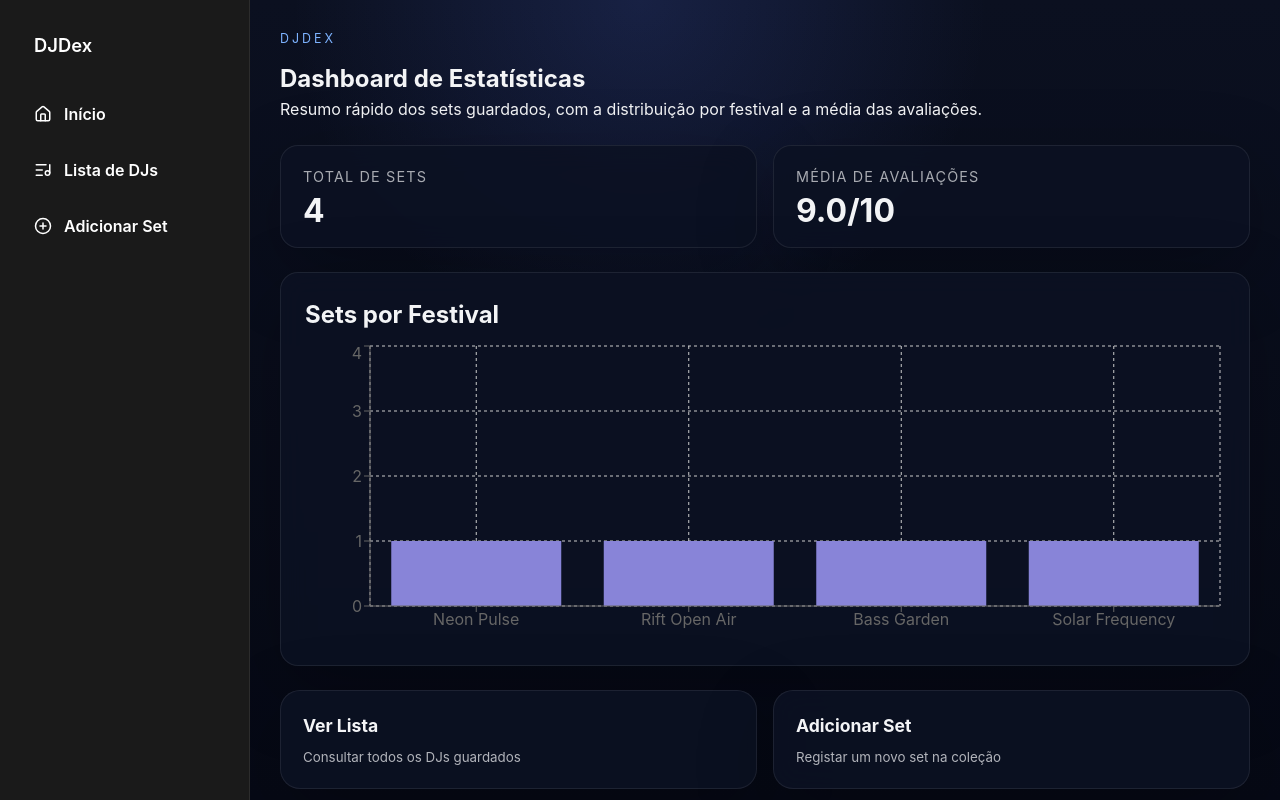
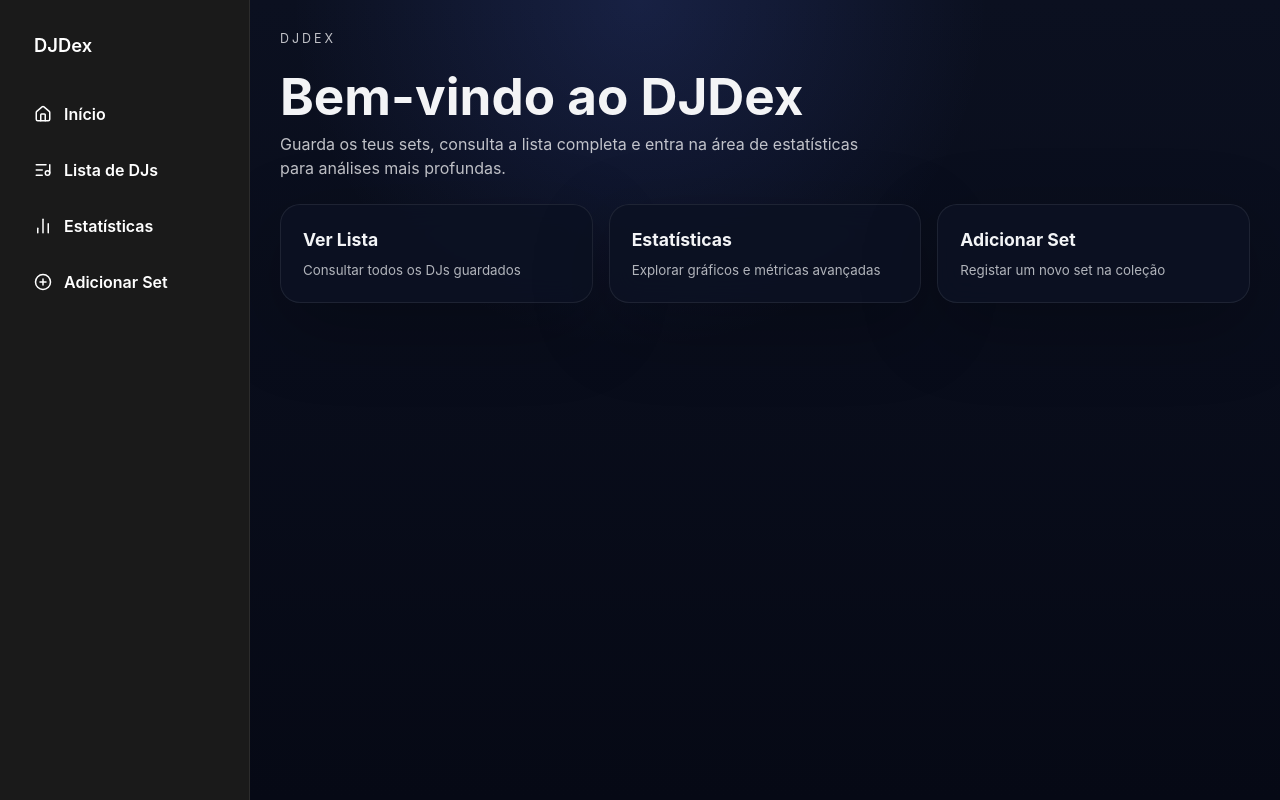
Before and after one commit to opaulosilva233/DJDex, a React (Vite) app: page / in a window 1280 px wide. Built offline with nearby package versions, Linux system fonts and the light colour scheme.

Commit message:
feat: add Stats page for detailed DJ set analysis and update Navbar for navigation

```diff
--- a/src/App.jsx
+++ b/src/App.jsx
@@ -5,6 +5,7 @@ import Navbar from './components/Navbar'
 import AddSetPage from './pages/AddSetPage'
 import Home from './pages/Home'
 import SetList from './pages/SetList'
+import Stats from './pages/Stats'
 import { djSets } from './data/mockData'
 
 export default function App() {
@@ -51,6 +52,7 @@ export default function App() {
               path="/lista"
               element={<SetList sets={sets} onDeleteSet={handleDeleteSet} />}
             />
+            <Route path="/estatisticas" element={<Stats sets={sets} />} />
             <Route
               path="/adicionar"
               element={<AddSetPage handleAddSet={handleAddSet} />}
--- a/src/components/Navbar.jsx
+++ b/src/components/Navbar.jsx
@@ -1,4 +1,4 @@
-import { Home, ListMusic, PlusCircle } from 'lucide-react'
+import { BarChart2, Home, ListMusic, PlusCircle } from 'lucide-react'
 import { Link } from 'react-router-dom'
 
 const sidebarStyle = {
@@ -41,6 +41,10 @@ export default function Navbar() {
 					<ListMusic size={18} />
 					<span>Lista de DJs</span>
 				</Link>
+				<Link to="/estatisticas" style={linkStyle}>
+					<BarChart2 size={18} />
+					<span>Estatísticas</span>
+				</Link>
 				<Link to="/adicionar" style={linkStyle}>
 					<PlusCircle size={18} />
 					<span>Adicionar Set</span>
--- a/src/pages/Home.jsx
+++ b/src/pages/Home.jsx
@@ -1,99 +1,25 @@
-import { useMemo } from 'react'
 import { Link } from 'react-router-dom'
-import {
-	Bar,
-	BarChart,
-	CartesianGrid,
-	ResponsiveContainer,
-	Tooltip,
-	XAxis,
-	YAxis,
-} from 'recharts'
 
 export default function Home({ sets }) {
-	const { totalSets, mediaAvaliacao, setsPorFestival } = useMemo(() => {
-		const totalSets = sets.length
-		const ratedSets = sets.filter(
-			(set) => set.avaliacao !== null && set.avaliacao !== undefined,
-		)
-
-		const totalAvaliacoes = ratedSets.reduce(
-			(sum, set) => sum + Number(set.avaliacao),
-			0,
-		)
-		const mediaAvaliacao =
-			ratedSets.length === 0 ? 0 : totalAvaliacoes / ratedSets.length
-
-		const contagemPorFestival = sets.reduce((accumulator, set) => {
-			if (!set.festival) {
-				return accumulator
-			}
-
-			const currentCount = accumulator.get(set.festival) ?? 0
-			accumulator.set(set.festival, currentCount + 1)
-
-			return accumulator
-		}, new Map())
-
-		const setsPorFestival = Array.from(contagemPorFestival, ([name, quantidade]) => ({
-			name,
-			quantidade,
-		}))
-
-		return {
-			totalSets,
-			mediaAvaliacao,
-			setsPorFestival,
-		}
-	}, [sets])
-
 	return (
-		<div style={{ display: 'grid', gap: '24px' }}>
-			<section>
+		<div className="page-section">
+			<section className="section-header">
 				<p className="eyebrow">DJDex</p>
-				<h1>Dashboard de Estatísticas</h1>
+				<h1>Bem-vindo ao DJDex</h1>
 				<p>
-					Resumo rápido dos sets guardados, com a distribuição por festival e a
-					média das avaliações.
+					Guarda os teus sets, consulta a lista completa e entra na área de
+					estatísticas para análises mais profundas.
 				</p>
-			</section>
-
-			<section
-				style={{
-					display: 'grid',
-					gridTemplateColumns: 'repeat(auto-fit, minmax(220px, 1fr))',
-					gap: '16px',
-				}}
-			>
-				<div className="glass-card">
-					<p className="card-label">Total de Sets</p>
-					<strong className="card-value">{totalSets}</strong>
-				</div>
-				<div className="glass-card">
-					<p className="card-label">Média de Avaliações</p>
-					<strong className="card-value">{mediaAvaliacao.toFixed(1)}/10</strong>
-				</div>
-			</section>
-
-			<section className="glass-card" style={{ padding: '24px' }}>
-				<h2 style={{ marginTop: 0 }}>Sets por Festival</h2>
-				<div style={{ width: '100%', height: '300px' }}>
-					<ResponsiveContainer width="100%" height="100%">
-						<BarChart data={setsPorFestival}>
-							<CartesianGrid strokeDasharray="3 3" />
-							<XAxis dataKey="name" />
-							<YAxis allowDecimals={false} />
-							<Tooltip />
-							<Bar dataKey="quantidade" fill="#8884d8" />
-						</BarChart>
-					</ResponsiveContainer>
-				</div>
 			</section>
 
 			<section className="action-grid">
 				<Link className="action-card" to="/lista">
 					<span>Ver Lista</span>
 					<small>Consultar todos os DJs guardados</small>
+				</Link>
+				<Link className="action-card" to="/estatisticas">
+					<span>Estatísticas</span>
+					<small>Explorar gráficos e métricas avançadas</small>
 				</Link>
 				<Link className="action-card" to="/adicionar">
 					<span>Adicionar Set</span>
--- /dev/null
+++ b/src/pages/Stats.jsx
@@ -0,0 +1,128 @@
+import { useMemo } from 'react'
+import {
+	Bar,
+	BarChart,
+	Cell,
+	CartesianGrid,
+	Pie,
+	PieChart,
+	ResponsiveContainer,
+	Tooltip,
+	XAxis,
+	YAxis,
+} from 'recharts'
+
+const pieColors = ['#7db3ff', '#5dd6c0', '#f7b267', '#f28482', '#cdb4db', '#90be6d']
+
+export default function Stats({ sets }) {
+	const { topDjs, setsPorFestival } = useMemo(() => {
+		const contagemDjs = sets.reduce((accumulator, set) => {
+			if (!set.nome) {
+				return accumulator
+				}
+
+			const currentCount = accumulator.get(set.nome) ?? 0
+			accumulator.set(set.nome, currentCount + 1)
+
+			return accumulator
+		}, new Map())
+
+		const contagemFestivais = sets.reduce((accumulator, set) => {
+			if (!set.festival) {
+				return accumulator
+			}
+
+			const currentCount = accumulator.get(set.festival) ?? 0
+			accumulator.set(set.festival, currentCount + 1)
+
+			return accumulator
+		}, new Map())
+
+		const topDjs = Array.from(contagemDjs, ([name, quantidade]) => ({
+			name,
+			quantidade,
+		})).sort((left, right) => {
+			if (right.quantidade !== left.quantidade) {
+				return right.quantidade - left.quantidade
+			}
+
+			return left.name.localeCompare(right.name, 'pt')
+		})
+
+		const setsPorFestival = Array.from(contagemFestivais, ([name, quantidade]) => ({
+			name,
+			quantidade,
+		})).sort((left, right) => {
+			if (right.quantidade !== left.quantidade) {
+				return right.quantidade - left.quantidade
+			}
+
+			return left.name.localeCompare(right.name, 'pt')
+		})
+
+		return {
+			topDjs,
+			setsPorFestival,
+		}
+	}, [sets])
+
+	return (
+		<section style={{ display: 'grid', gap: '24px' }}>
+			<div className="section-header">
+				<p className="eyebrow">Análise</p>
+				<h1>Estatísticas</h1>
+				<p>
+					Leitura detalhada da coleção, com destaque para os DJs mais vistos e a
+					distribuição dos sets por festival.
+				</p>
+			</div>
+
+			<div
+				style={{
+					display: 'grid',
+					gridTemplateColumns: 'repeat(auto-fit, minmax(320px, 1fr))',
+					gap: '20px',
+				}}
+			>
+				<section className="glass-card" style={{ padding: '24px' }}>
+					<h2 style={{ marginBottom: '16px' }}>Top DJs</h2>
+					<div style={{ width: '100%', height: '300px' }}>
+						<ResponsiveContainer width="100%" height="100%">
+							<BarChart data={topDjs}>
+								<CartesianGrid strokeDasharray="3 3" />
+								<XAxis dataKey="name" tick={{ fill: 'rgba(243, 244, 246, 0.8)' }} />
+								<YAxis allowDecimals={false} tick={{ fill: 'rgba(243, 244, 246, 0.8)' }} />
+								<Tooltip />
+								<Bar dataKey="quantidade" fill="#7db3ff" radius={[8, 8, 0, 0]} />
+							</BarChart>
+						</ResponsiveContainer>
+					</div>
+				</section>
+
+				<section className="glass-card" style={{ padding: '24px' }}>
+					<h2 style={{ marginBottom: '16px' }}>Sets por Festival</h2>
+					<div style={{ width: '100%', height: '300px' }}>
+						<ResponsiveContainer width="100%" height="100%">
+							<PieChart>
+								<Pie
+									data={setsPorFestival}
+									dataKey="quantidade"
+									nameKey="name"
+									cx="50%"
+									cy="50%"
+									outerRadius={100}
+									label
+								>
+									{setsPorFestival.map((entry, index) => (
+										<Cell key={`cell-${entry.name}`} fill={pieColors[index % pieColors.length]} />
+									))}
+								</Pie>
+								<Tooltip />
+							</PieChart>
+						</ResponsiveContainer>
+					</div>
+				</section>
+			</div>
+		</section>
+	)
+}
```
